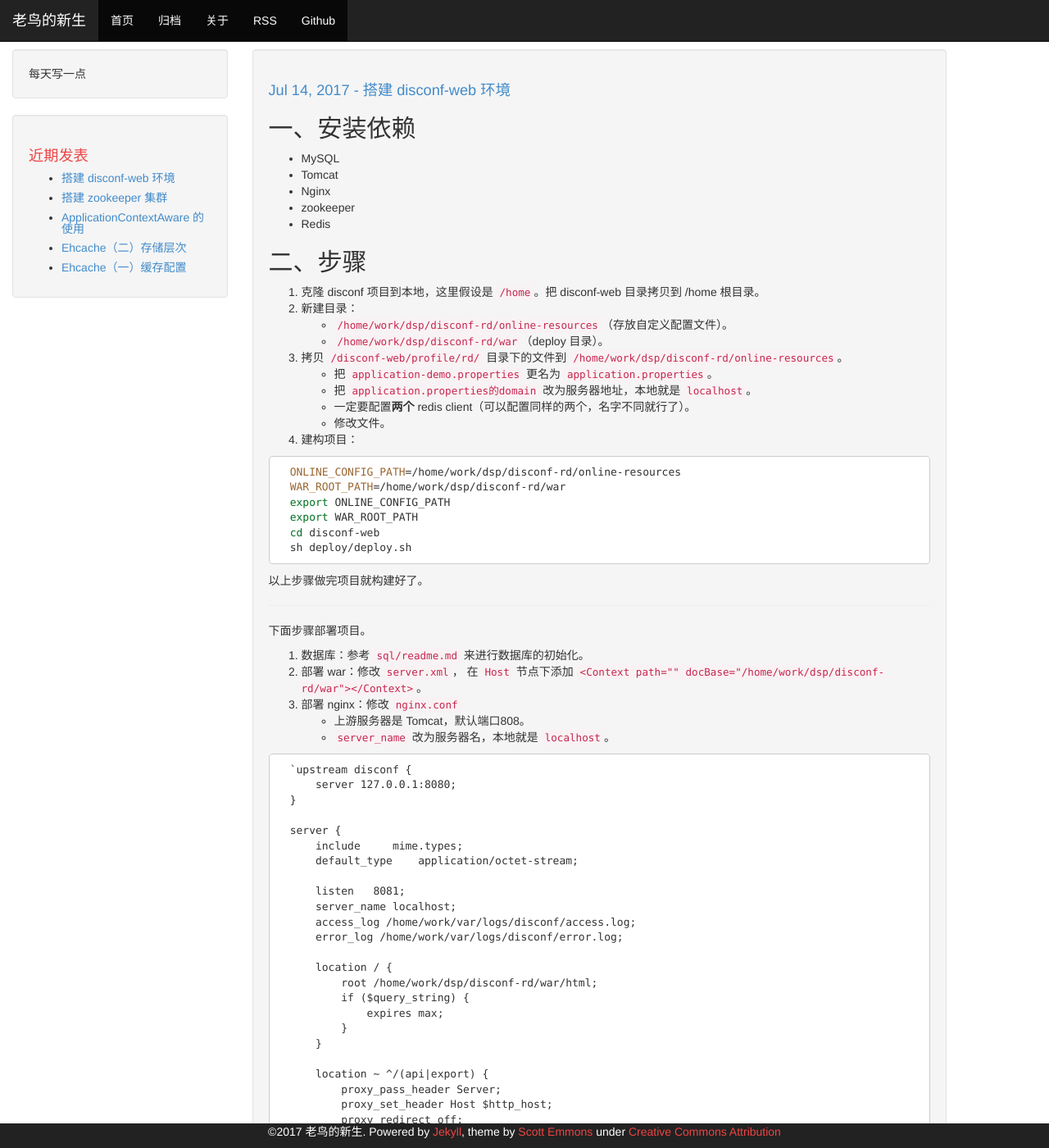
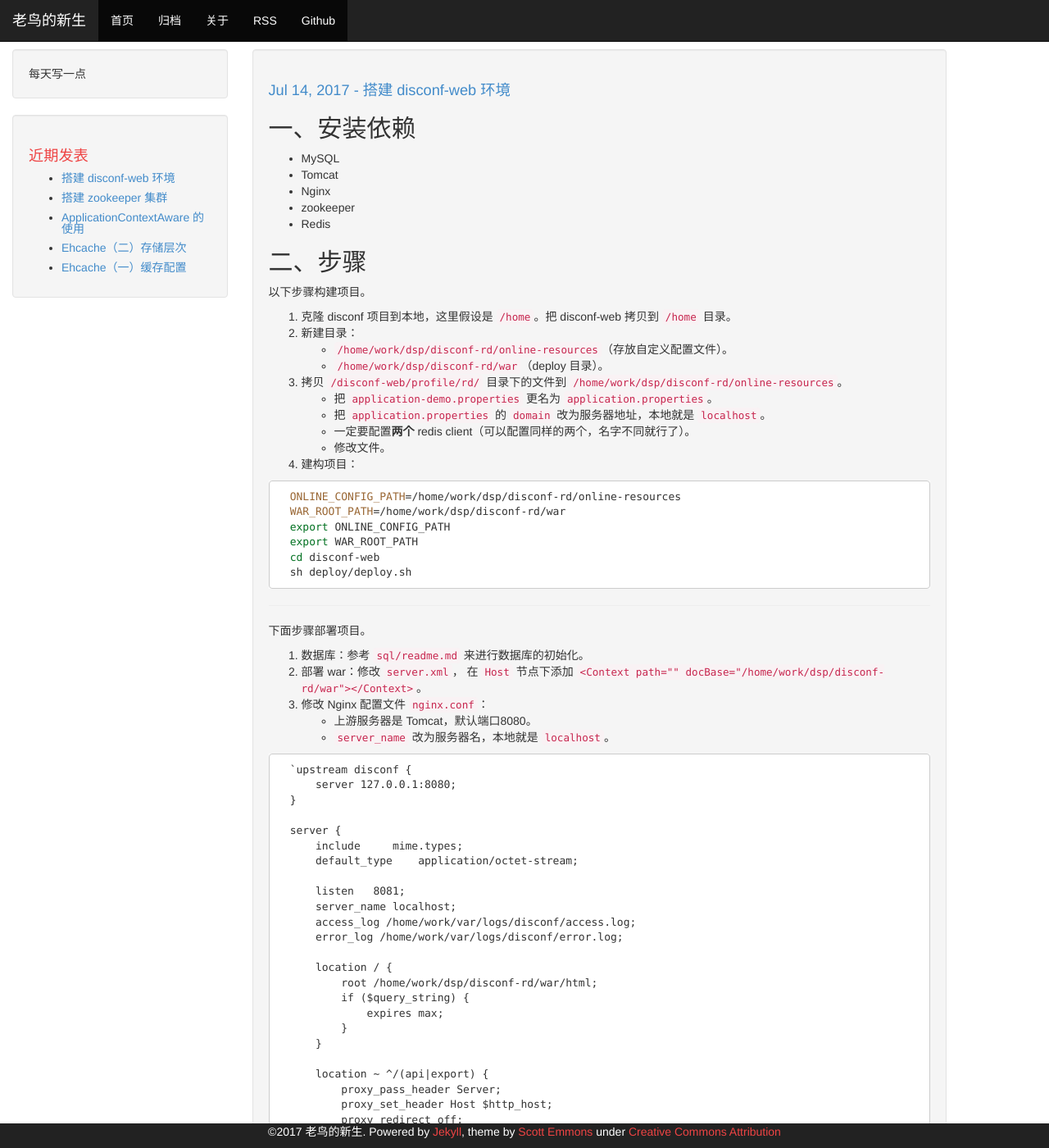
Before and after one commit to jyjsjd/jyjsjd.github.io, a Jekyll site: the page built from _posts/2017-07-14-disconf-setup.md, in a window 1280 px wide and 1400 px high. Shown: the whole window at 82% size. Built offline with Jekyll 4.4.1, drawn with Linux system fonts in a browser that asks for light colours; some of the changed text lies outside the part shown.

Commit message:
disconf-web setup

````diff
--- a/_posts/2017-07-14-disconf-setup.md
+++ b/_posts/2017-07-14-disconf-setup.md
@@ -16,13 +16,15 @@ description: 搭建 disconf-web 环境
 * Redis
 
 ## 二、步骤
-1. 克隆 disconf 项目到本地，这里假设是 `/home`。把 disconf-web 目录拷贝到 /home 根目录。
+以下步骤构建项目。
+
+1. 克隆 disconf 项目到本地，这里假设是 `/home`。把 disconf-web 拷贝到 `/home` 目录。
 2. 新建目录：
   * `/home/work/dsp/disconf-rd/online-resources`（存放自定义配置文件）。
   * `/home/work/dsp/disconf-rd/war`（deploy 目录）。
 3. 拷贝 `/disconf-web/profile/rd/` 目录下的文件到 `/home/work/dsp/disconf-rd/online-resources`。
   * 把 `application-demo.properties` 更名为 `application.properties`。
-  * 把 `application.properties的domain` 改为服务器地址，本地就是 `localhost`。
+  * 把 `application.properties` 的 `domain` 改为服务器地址，本地就是 `localhost`。
   * 一定要配置**两个** redis client（可以配置同样的两个，名字不同就行了）。
   * 修改文件。
 4. 建构项目：
@@ -36,15 +38,14 @@ description: 搭建 disconf-web 环境
   sh deploy/deploy.sh
   ```
 
-以上步骤做完项目就构建好了。
-
 -----
 
 下面步骤部署项目。
+
 1. 数据库：参考 `sql/readme.md` 来进行数据库的初始化。
 2. 部署 war：修改 `server.xml`， 在 `Host` 节点下添加 `<Context path="" docBase="/home/work/dsp/disconf-rd/war"></Context>`。
-3. 部署 nginx：修改 `nginx.conf`
-  * 上游服务器是 Tomcat，默认端口808。
+3. 修改 Nginx 配置文件 `nginx.conf`：
+  * 上游服务器是 Tomcat，默认端口8080。
   * `server_name` 改为服务器名，本地就是 `localhost`。
 
   ```
@@ -82,5 +83,5 @@ description: 搭建 disconf-web 环境
 -----
 启动项目
 
-1. 启动 Tomcat、nginx。
+1. 启动 Tomcat、Nginx。
 2. 访问 `http://localhost:8081/`。
````
